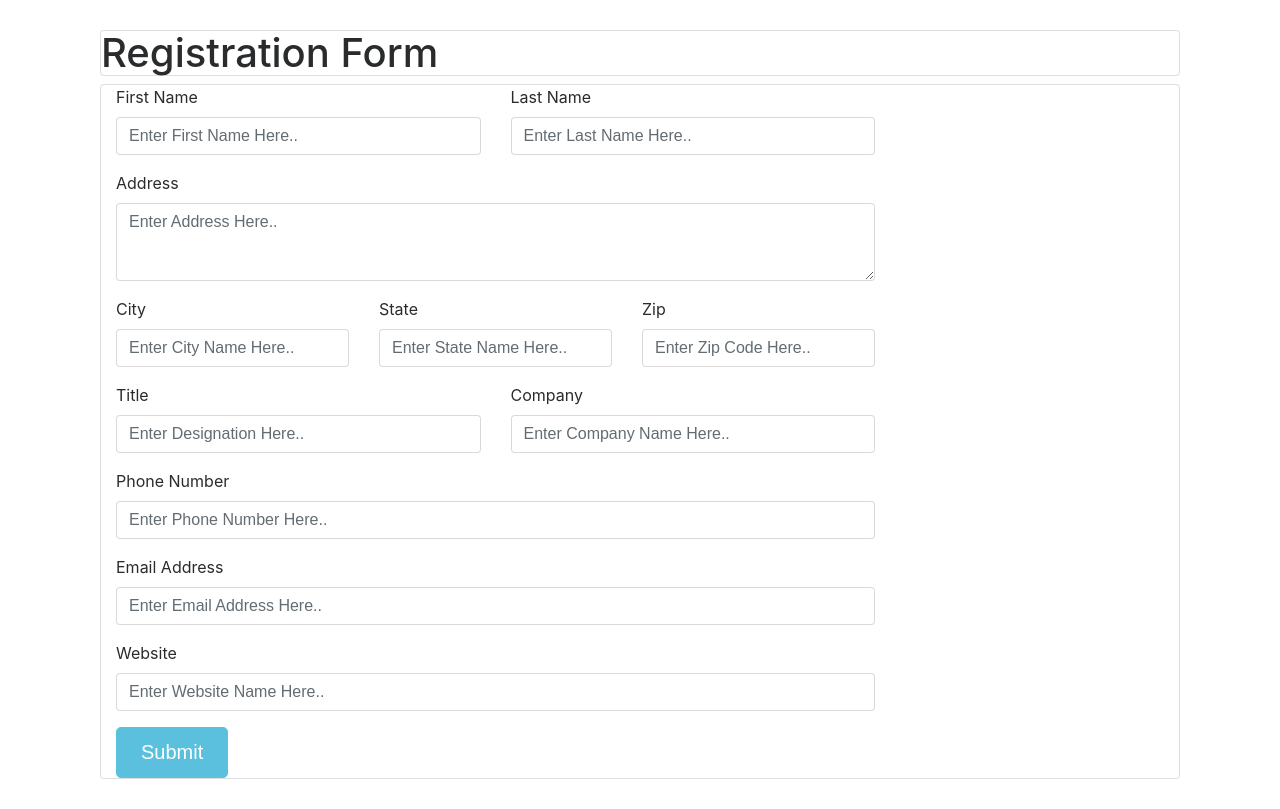
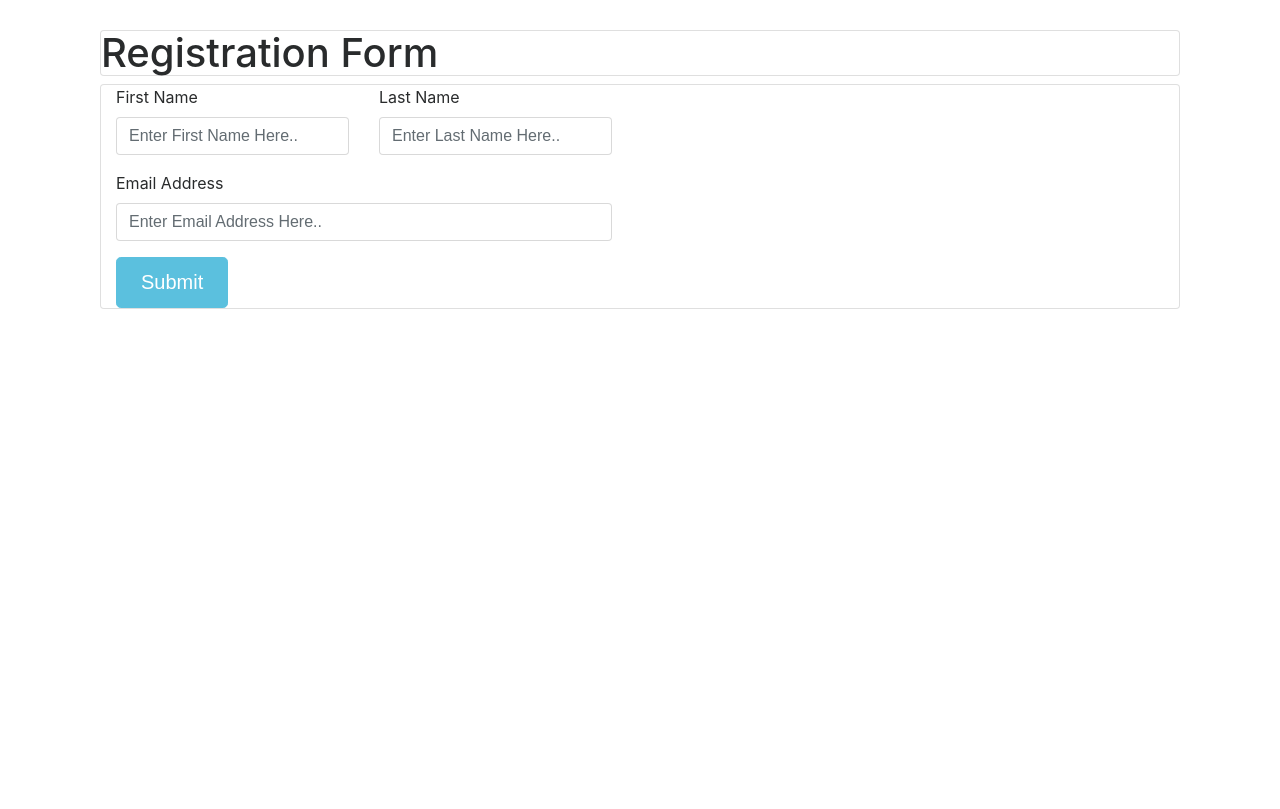
Before and after one commit to CodeKul/angular-router-evening-68, an Angular app: page /reg/789 in a window 1280 px wide. Built offline with nearby package versions, Linux system fonts and the light colour scheme.

Commit message:
forms : template driven forms

```diff
--- a/src/app/app.module.ts
+++ b/src/app/app.module.ts
@@ -2,6 +2,7 @@ import { AccountNumGuard } from './dash/account-num.guard';
 import { AppRouter } from './app.router';
 import { BrowserModule } from '@angular/platform-browser';
 import { NgModule } from '@angular/core';
+import { FormsModule } from '@angular/forms';
 
 import { AppComponent } from './app.component';
 import { LoginComponent } from './login/login.component';
@@ -21,7 +22,8 @@ import { ListingComponent } from './dash/listing.component';
   ],
   imports: [
     BrowserModule,
-    AppRouter
+    AppRouter,
+    FormsModule
   ],
   providers: [AccountNumGuard],
   bootstrap: [AppComponent]
--- a/src/app/registration/registration.component.html
+++ b/src/app/registration/registration.component.html
@@ -1,59 +1,38 @@
 <h1 class="card">Registration Form</h1>
 <div class="col-lg-12 card">
   <div class="row">
-    <form>
+    <form #myFrm="ngForm" (ngSubmit)="onFrmSub(myFrm)">
       <div class="col-sm-12">
         <div class="row">
           <div class="col-sm-6 form-group">
             <label>First Name</label>
-            <input type="text" placeholder="Enter First Name Here.." class="form-control">
+            <input
+              type="text"
+              placeholder="Enter First Name Here.."
+              class="form-control"
+              name="firstName"
+              [(ngModel)]="myData.firstName">
           </div>
           <div class="col-sm-6 form-group">
             <label>Last Name</label>
-            <input type="text" placeholder="Enter Last Name Here.." class="form-control">
+            <input
+              type="text"
+              placeholder="Enter Last Name Here.."
+              class="form-control"
+              name="lastName"
+              [(ngModel)]="myData.lastName">
           </div>
         </div>
         <div class="form-group">
-          <label>Address</label>
-          <textarea placeholder="Enter Address Here.." rows="3" class="form-control"></textarea>
+          <label>Email Address</label>
+          <input
+            type="text"
+            placeholder="Enter Email Address Here.."
+            class="form-control"
+            name="email"
+            [(ngModel)]="myData.email">
         </div>
-        <div class="row">
-          <div class="col-sm-4 form-group">
-            <label>City</label>
-            <input type="text" placeholder="Enter City Name Here.." class="form-control">
-          </div>
-          <div class="col-sm-4 form-group">
-            <label>State</label>
-            <input type="text" placeholder="Enter State Name Here.." class="form-control">
-          </div>
-          <div class="col-sm-4 form-group">
-            <label>Zip</label>
-            <input type="text" placeholder="Enter Zip Code Here.." class="form-control">
-          </div>
-        </div>
-        <div class="row">
-          <div class="col-sm-6 form-group">
-            <label>Title</label>
-            <input type="text" placeholder="Enter Designation Here.." class="form-control">
-          </div>
-          <div class="col-sm-6 form-group">
-            <label>Company</label>
-            <input type="text" placeholder="Enter Company Name Here.." class="form-control">
-          </div>
-        </div>
-        <div class="form-group">
-          <label>Phone Number</label>
-          <input type="text" placeholder="Enter Phone Number Here.." class="form-control">
-        </div>
-        <div class="form-group">
-          <label>Email Address</label>
-          <input type="text" placeholder="Enter Email Address Here.." class="form-control">
-        </div>
-        <div class="form-group">
-          <label>Website</label>
-          <input type="text" placeholder="Enter Website Name Here.." class="form-control">
-        </div>
-        <button type="button" class="btn btn-lg btn-info">Submit</button>
+        <button type="submit" class="btn btn-lg btn-info">Submit</button>
       </div>
     </form>
   </div>
--- a/src/app/registration/registration.component.ts
+++ b/src/app/registration/registration.component.ts
@@ -1,4 +1,5 @@
 import { Component, OnInit } from '@angular/core';
+import { NgForm } from '@angular/forms';
 
 @Component({
   selector: 'app-registration',
@@ -7,8 +8,17 @@ import { Component, OnInit } from '@angular/core';
 })
 export class RegistrationComponent implements OnInit {
 
+  myData = {
+    firstName: '',
+    lastName: '',
+    email: ''
+  };
   constructor() { }
 
   ngOnInit() {
   }
+
+  onFrmSub(myFrm: NgForm) {
+    console.log(this.myData);
+  }
 }
```
